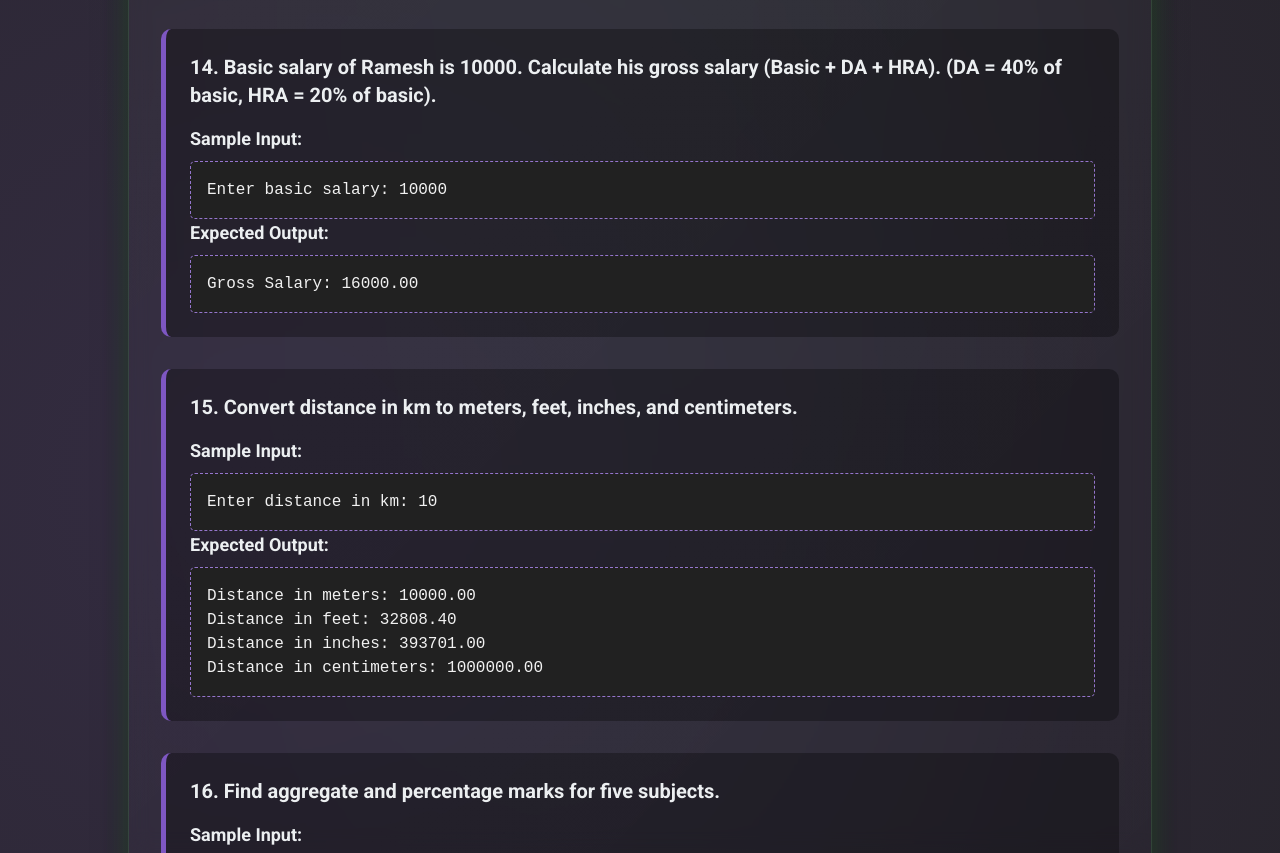
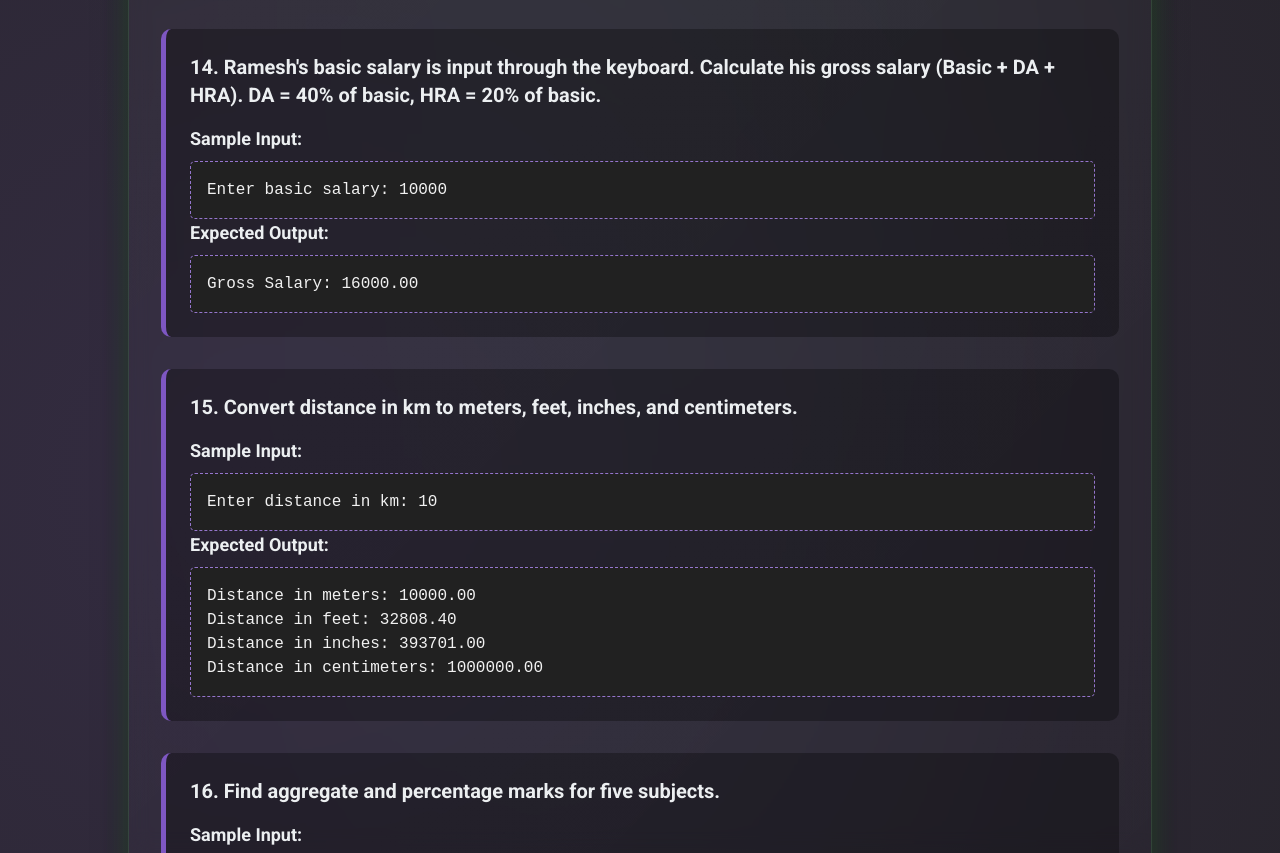
Before and after one commit to Gaurav0963/null-ventures, a plain HTML site: page lab02_cse.html in a window 1280 px wide. Shown: the part 4050-4903 px from the top of the page. Drawn offline with nearby package versions, Linux system fonts and the light colour scheme.

Commit message:
Update lab02_cse.html

```diff
--- a/lab02_cse.html
+++ b/lab02_cse.html
@@ -200,7 +200,7 @@ A B C D E D C B A</pre>
                 <pre class="io-box">Sum of the first seven terms: 0.685639</pre>
             </div>
             <div class="problem-card">
-                <h3 class="text-xl font-semibold mb-4 text-hulk-green-light">14. Basic salary of Ramesh is 10000. Calculate his gross salary (Basic + DA + HRA). (DA = 40% of basic, HRA = 20% of basic).</h3>
+                <h3 class="text-xl font-semibold mb-4 text-hulk-green-light">14. Ramesh's basic salary is input through the keyboard. Calculate his gross salary (Basic + DA + HRA). DA = 40% of basic, HRA = 20% of basic.</h3>
                 <h4 class="text-lg font-semibold mb-2 text-hulk-purple-light">Sample Input:</h4>
                 <pre class="io-box">Enter basic salary: 10000</pre>
                 <h4 class="text-lg font-semibold mb-2 text-hulk-purple-light">Expected Output:</h4>
```
